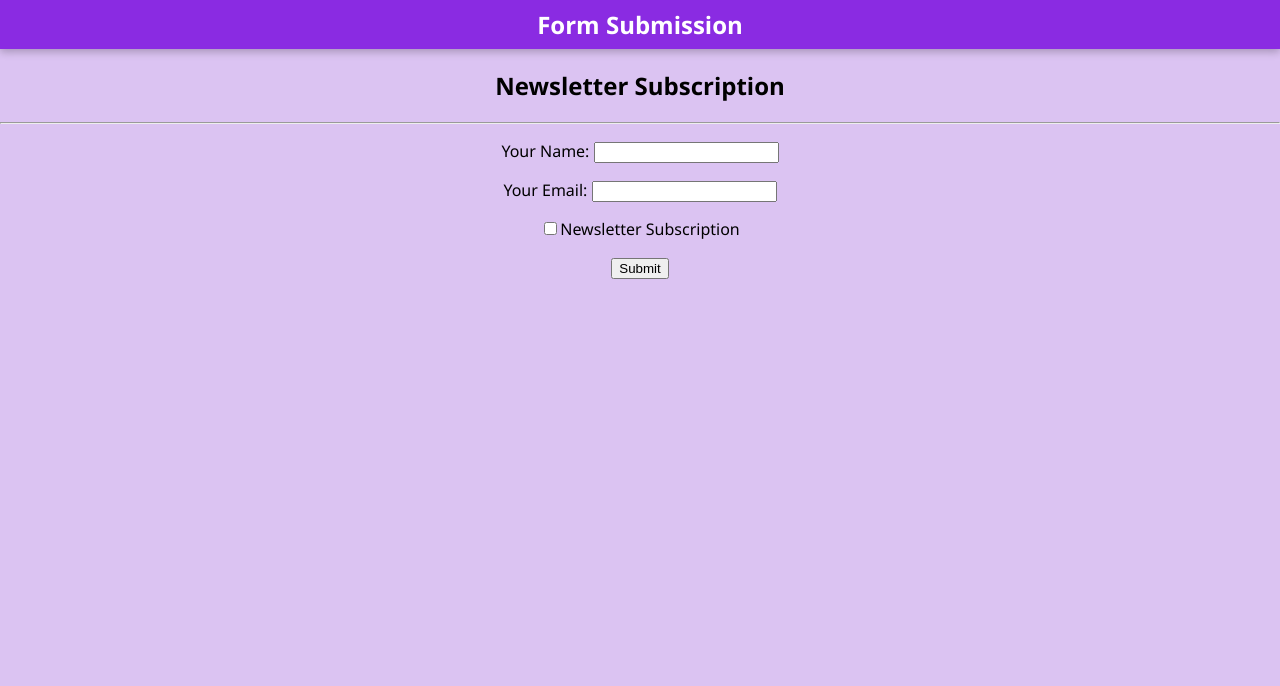
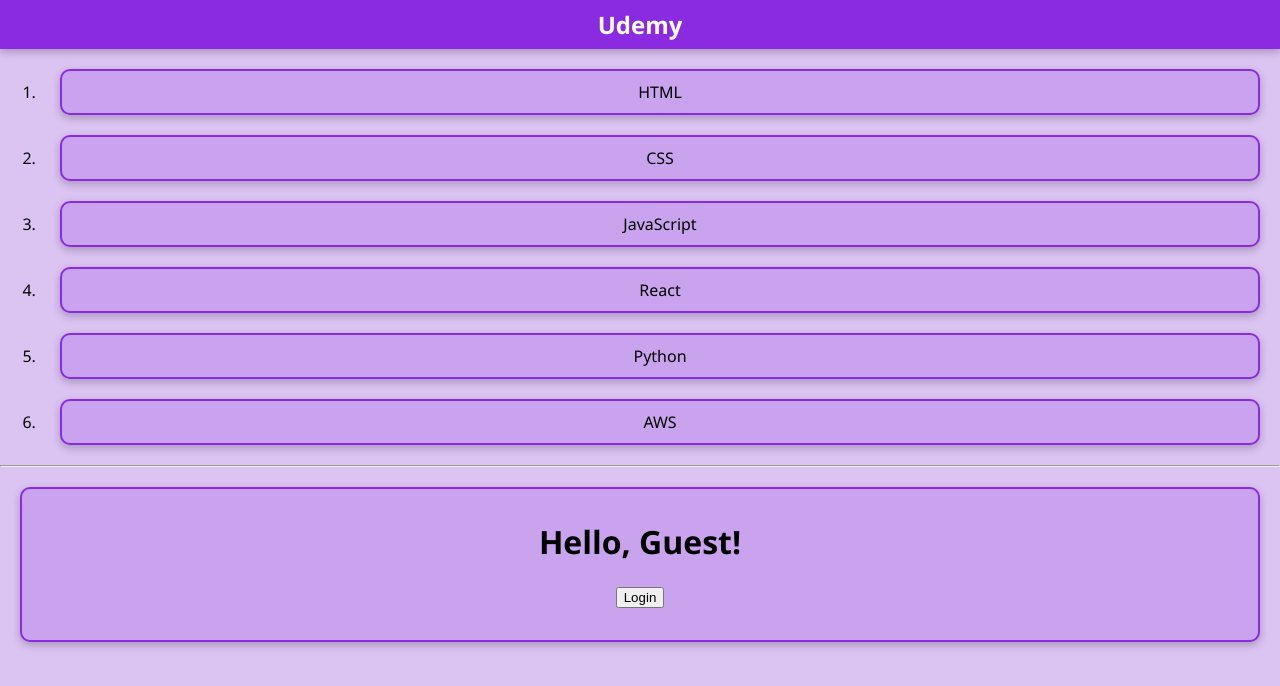
Before and after one commit to JagdishChopde20/ReactJS-Training, a React (Vite) app: page / in a window 1280 px wide. Shown: the top 686 px of the page. Built offline with nearby package versions, Linux system fonts and the light colour scheme.

Commit message:
Class 11 code added.

```diff
--- a/src/App.jsx
+++ b/src/App.jsx
@@ -5,17 +5,16 @@
 
 function App() {
   // js code
+  const courses = ['HTML', 'CSS', 'JavaScript', 'React', 'Python', 'AWS'];
 
   return (
     <div>
       <Header>Udemy</Header>
 
       <ol id='id1'>
-        <CourseItem courseName="HTML"/>
-        <CourseItem courseName="CSS" />
-        <CourseItem courseName="JavaScript" />
-        <CourseItem courseName="React" />
-        <CourseItem courseName="Angular" />
+        {
+          courses.map((course) => <CourseItem key={course} courseName={course}/>)
+        }
       </ol>
 
       <hr />
--- a/src/main.jsx
+++ b/src/main.jsx
@@ -6,7 +6,7 @@
 
 createRoot(document.getElementById('root')).render(
   <StrictMode>
-    {/* <App /> */}
-    <Demo />
+    <App />
+    {/* <Demo /> */}
   </StrictMode>,
 )
```
Also changed, not shown: 1 other file (tests, documents, lock files or other folders).
